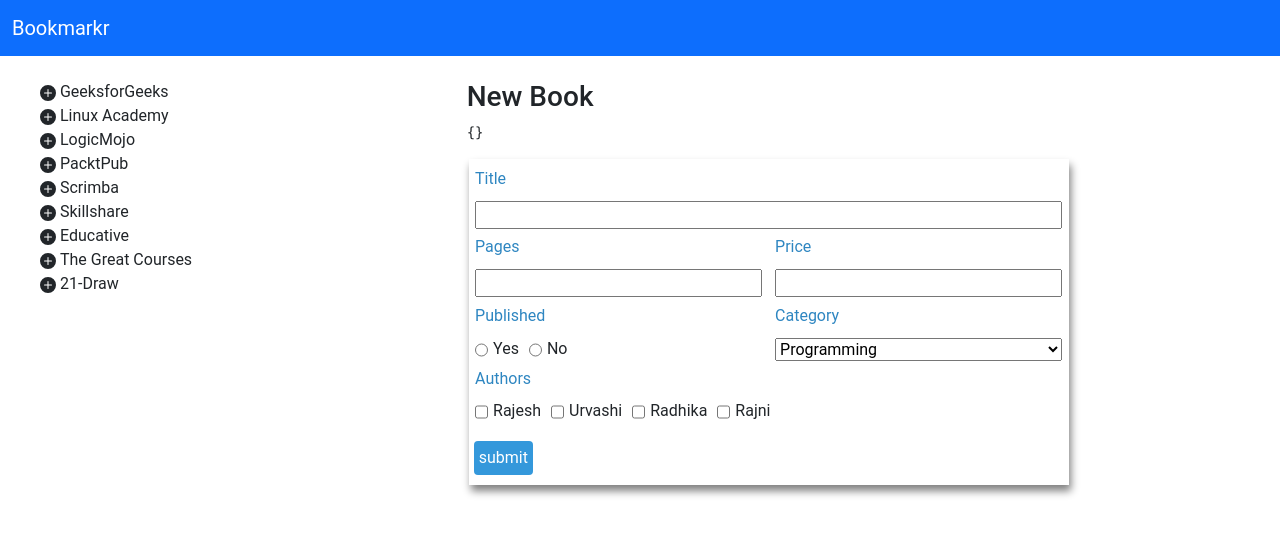
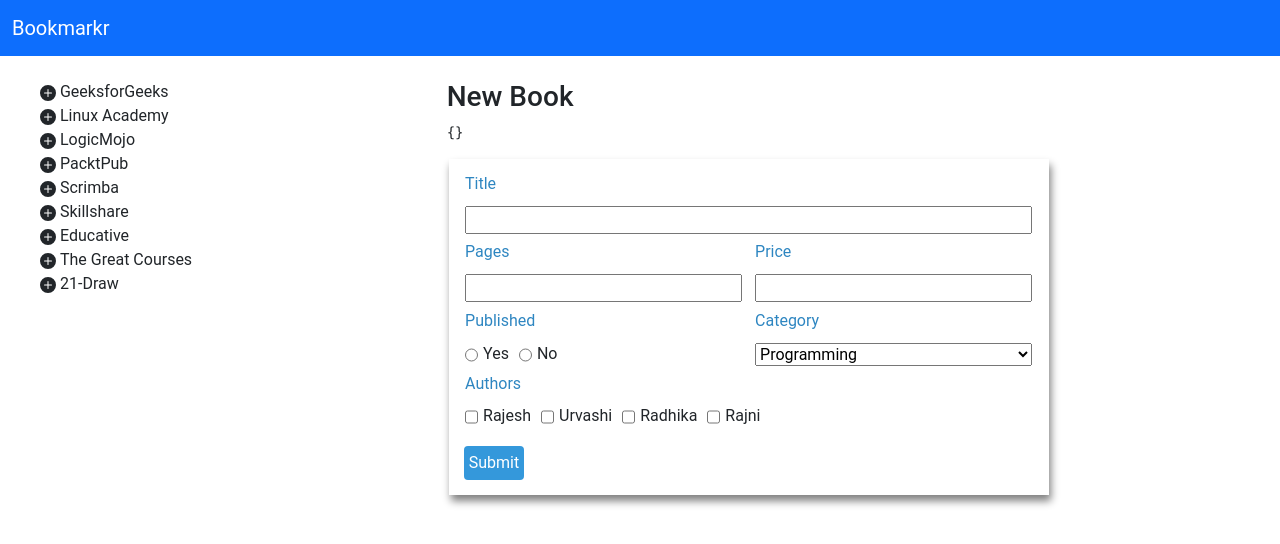
Before and after one commit to psibal/react-bookmarks, a React (Create React App) app: page / in a window 1280 px wide. Shown: the top 544 px of the page. Built offline with nearby package versions, Linux system fonts and the light colour scheme.

Commit message:
Added submitText prop to DynamicForm

```diff
--- a/src/App.js
+++ b/src/App.js
@@ -135,6 +135,7 @@ function App() {
             <DynamicForm
               className="form"
               title="New Book"
+              submitText = "Submit"
               model={[
                 { key: "title", label: "Title", props: { required: true },row: 1, col: 1 },
                 {
--- a/src/components/dynamic-form.css
+++ b/src/components/dynamic-form.css
@@ -5,7 +5,6 @@
 
 .form {
   width:100%;
-  padding-left: 20px;
 }
 
 table {
@@ -28,10 +27,10 @@ table td {
 .dynamic-form {
     box-shadow: 2px 6px 8px grey;
     margin-bottom: 5px;
-    padding-top: 5px;
-    padding-bottom: 5px;
+    padding: 10px;
     margin: 10px 2px;
     max-width: 600px;
+
 }
 .dynamic-form .form-group {
     padding: 0.2em 0.4em;
--- a/src/components/dynamic-form.js
+++ b/src/components/dynamic-form.js
@@ -9,6 +9,8 @@ function DynamicForm(props) {
   const [state, setState] = useState(props.defaultValues || {});
 
   const [isDebug, setDebug] = useState(true);
+
+  const submitText = props.submitText || "SUBMIT";
 
   const onSubmit = e => {
     e.preventDefault();
@@ -198,7 +200,7 @@ function DynamicForm(props) {
         >
         {renderForm()}
         <div className="form-actions">
-          <button type="submit">submit</button>
+          <button type="submit">{submitText}</button>
         </div>
       </form>
     </div>
```
